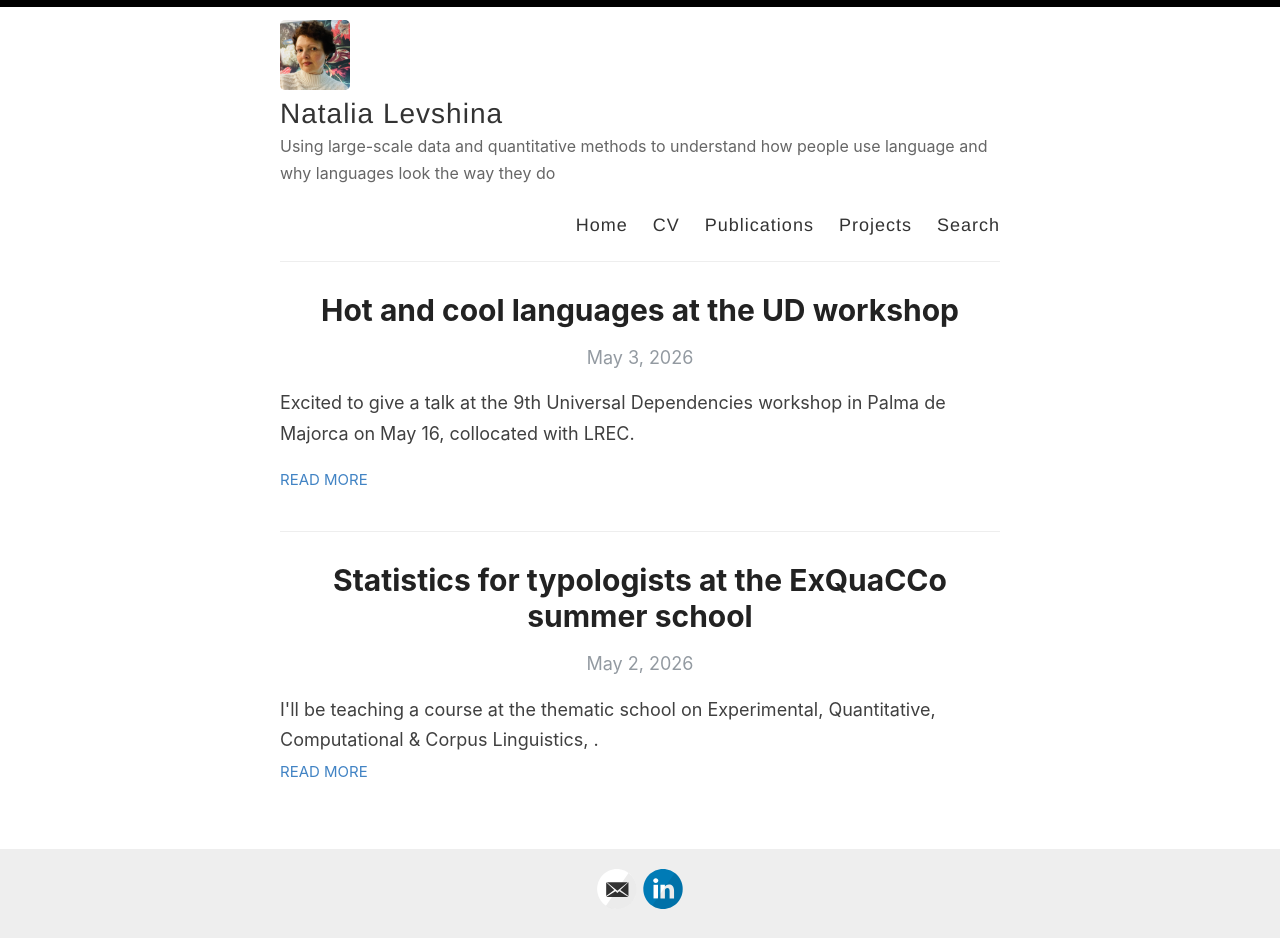
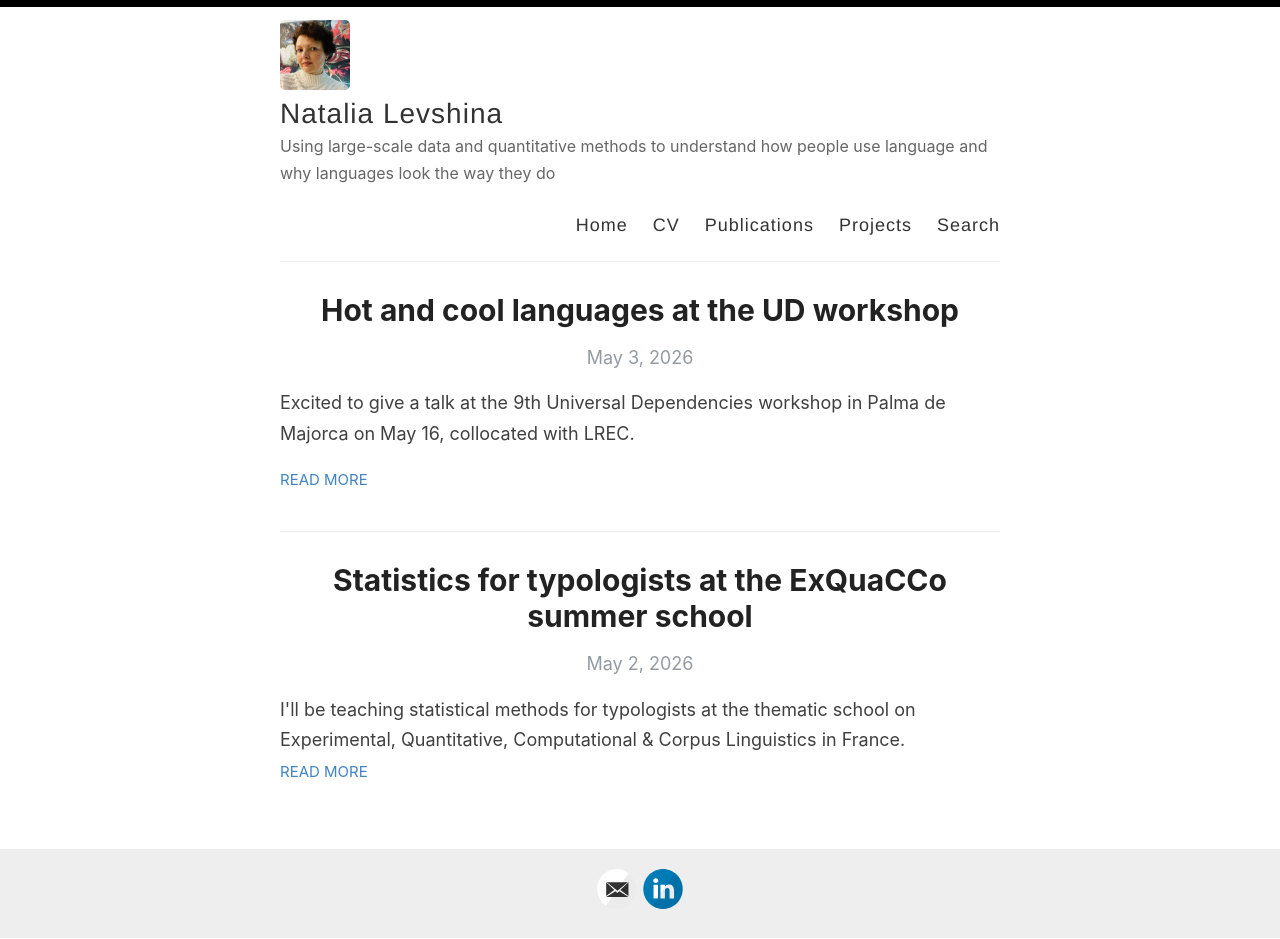
Before and after one commit to levshina/levshina.github.io, a Jekyll site: the page built from index.html, in a window 1280 px wide. Built offline with Jekyll 4.4.1, drawn with Linux system fonts in a browser that asks for light colours; the list of posts is cut into pages by our own code.

Commit message:
Update 2026-05-02-exquacco.md

```diff
--- a/_posts/2026-05-02-exquacco.md
+++ b/_posts/2026-05-02-exquacco.md
@@ -2,10 +2,10 @@
 layout: post
 title:  Statistics for typologists at the ExQuaCCo summer school
 categories: [Statistics courses]
-excerpt: I'll be teaching a course at the thematic school on Experimental, Quantitative, Computational & Corpus Linguistics, .
+excerpt: I'll be teaching statistical methods for typologists at the thematic school on Experimental, Quantitative, Computational & Corpus Linguistics in France.
 ---
 
-This interdisciplinary school, which takes place on 1–5 June 2026 in Fréjus, France, brings together formal, experimental, field & computational linguists, with hands-on workshops on quantitative methods, NLP, corpus annotation & more. I’ll be teaching a course “A statistical toolkit for typology”, with practical R exercises on cross-linguistic data. We will discuss the following topics: phylogenetic regression for testing cross-linguistic correlations and implications, Multidimensional Scaling, conditional inference trees and random forests.
+This interdisciplinary school, which takes place on 1–5 June 2026 in Fréjus, France, brings together formal, experimental, field & computational linguists, with hands-on workshops on quantitative methods, NLP, corpus annotation and more. I’ll be teaching a course “A statistical toolkit for typology”, with practical R exercises on cross-linguistic data. We will discuss the following topics: phylogenetic regression for testing cross-linguistic correlations and implications, Multidimensional Scaling, conditional inference trees and random forests.
 
 [URL of the summer school] (https://exquacco.sciencesconf.org/?forward-action=index&forward-controller=index&lang=en)
 
```
